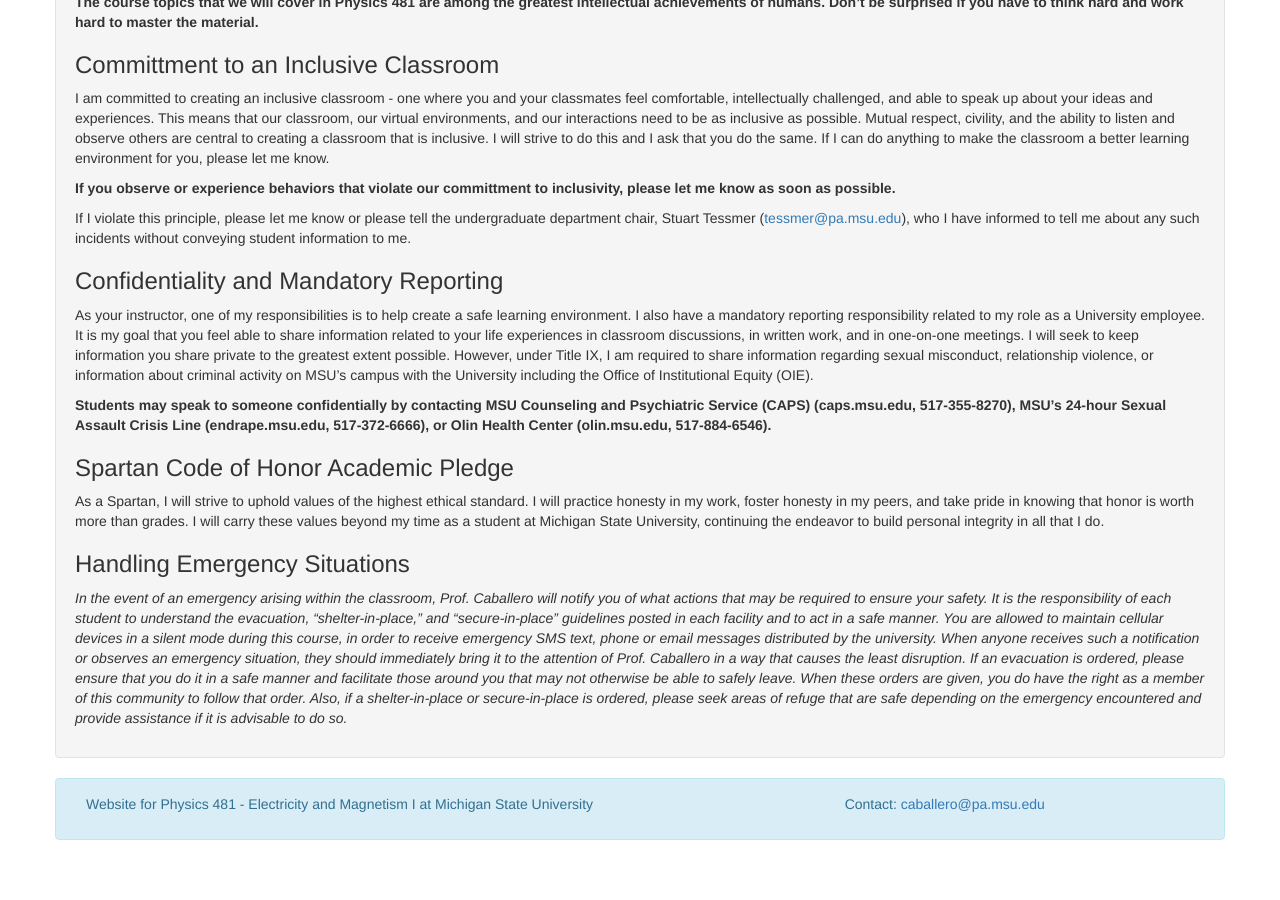
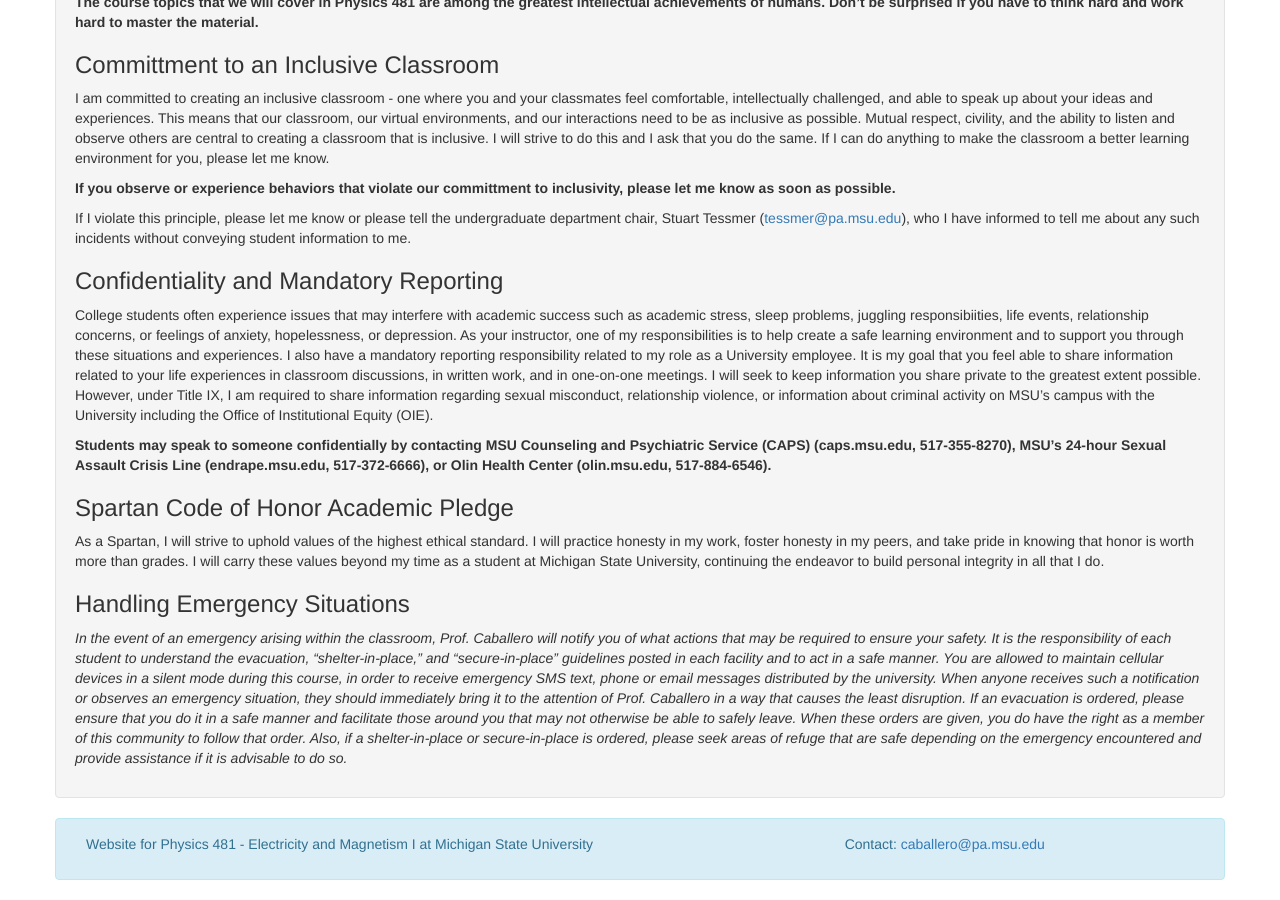
Before and after one commit to dannycab/phy481msu_f2019, a Jekyll site: the page built from index.md, in a window 1280 px wide and 900 px high, scrolled down 3303 px. Built offline with Jekyll 4.4.1, drawn with Linux system fonts in a browser that asks for light colours; before the commit the page ends 4163 px from its top, so only the background shows below that.

Commit message:
small changes

```diff
--- a/index.md
+++ b/index.md
@@ -284,7 +284,8 @@
 
 ### Confidentiality and Mandatory Reporting
 
-As your instructor, one of my responsibilities is to help create a safe learning environment.
+College students often experience issues that may interfere with academic success such as academic stress, sleep problems, juggling responsibiities, life events, relationship concerns, or feelings of anxiety, hopelessness, or depression.
+As your instructor, one of my responsibilities is to help create a safe learning environment and to support you through these situations and experiences.
 I also have a mandatory reporting responsibility related to my role as a University employee.
 It is my goal that you feel able to share information related to your life experiences in classroom
 discussions, in written work, and in one-on-one meetings.
```
Also changed, not shown: notes/01-slides.md (+1 -1 lines).
